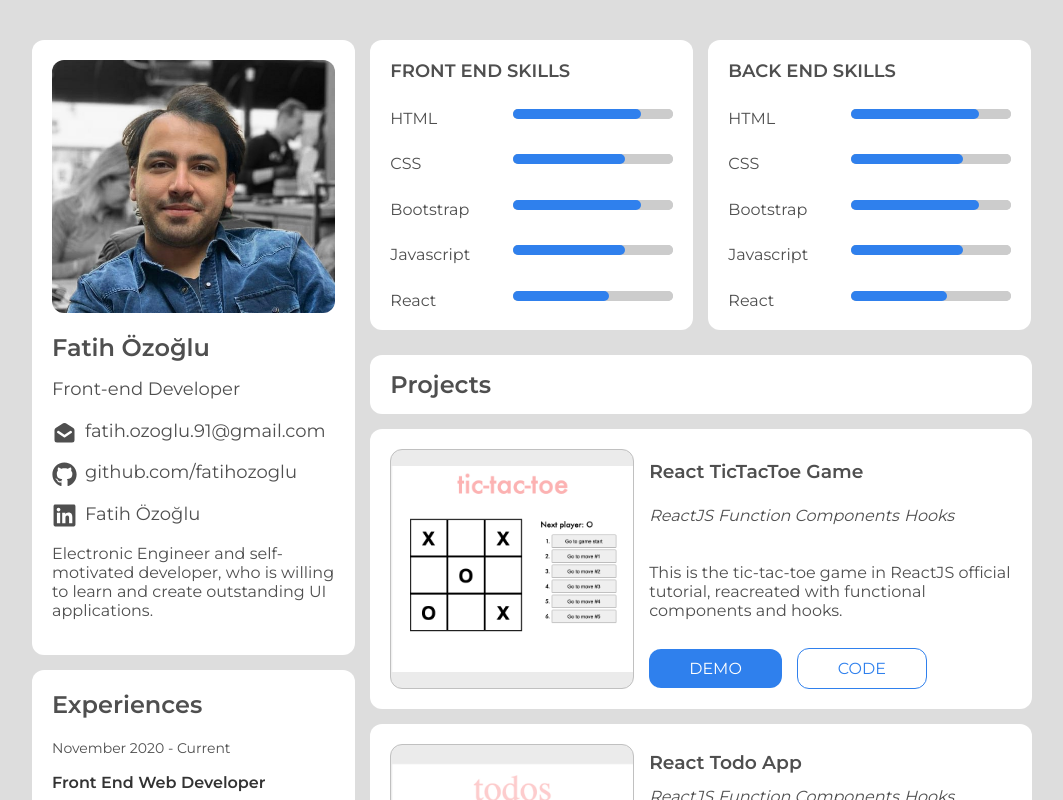
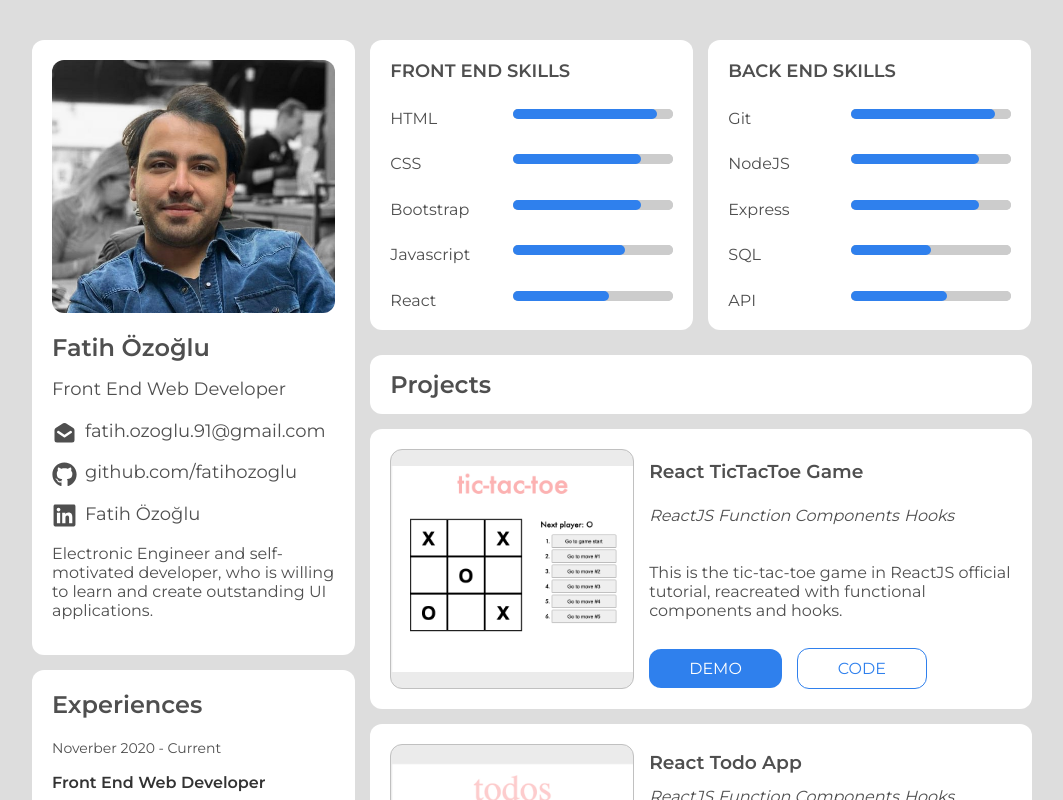
Before and after one commit to fatihozoglu/react-portfolio, a React (Create React App) app: page / in a window 1280 px wide. Shown: the top 800 px of the page, without its empty margins (108-1171 px from the left). Built offline with nearby package versions, Linux system fonts and the light colour scheme.

Commit message:
data.json and props added

```diff
--- a/src/App.js
+++ b/src/App.js
@@ -5,14 +5,14 @@ import Projects from "./components/Projects/Projects";
 import Experience from "./components/Experience/Experience";
 import Hobbies from "./components/Hobbies/Hobbies";
 
-function App() {
+function App( props ) {
   return (
     <div className="App">
-      <Profile />
-      <Skills />
+      <Profile profileInfo={props.info.profile}/>
+      <Skills skillsInfo={props.info.skills}/>
       <Projects />
-      <Experience />
-      <Hobbies />
+      <Experience exp={props.info.experiences}/>
+      <Hobbies hobbyInfo={props.info.hobbies}/>
     </div>
   );
 }
--- a/src/components/Experience/Experience.js
+++ b/src/components/Experience/Experience.js
@@ -1,24 +1,21 @@
 import "./Experience.css"
 
-function Experience() {
+function Experience(props) {
+
+    let experiences = props.exp.map( (item, index) => {
+        return (
+            <div key={index} className="experience-items">
+                <p className="exp-date">{item.startDate} - {item.endDate}</p>
+                <p className="exp-title">{item.jobTitle}</p>
+                <p className="exp-desc">{item.jobDesc}</p>
+            </div>
+        );
+    });
+
     return (
         <div className="experience">
             <h2>Experiences</h2>
-            <div className="experience-items">
-                <p className="exp-date">November 2020 - Current</p>
-                <p className="exp-title">Front End Web Developer</p>
-                <p className="exp-desc">I have been working as a freelance front end web developer. I create apps with with HTML5, CSS3, Javascript and ReactJS.</p>
-            </div>
-            <div className="experience-items">
-                <p className="exp-date">May 2016 - November 2020</p>
-                <p className="exp-title">Project Manager</p>
-                <p className="exp-desc">I worked as a project manager for several projects. I helped my team about the topics related Electronic Communication Engineering.</p>
-            </div>
-            <div className="experience-items">
-                <p className="exp-date">August 2013 - May 2016</p>
-                <p className="exp-title">Electronic Maintenance Workshop Manager</p>
-                <p className="exp-desc">I was responsible for the planning and organization of a team consisting nearly 50 technical staff.</p>
-            </div>
+            { experiences }
         </div>
     );
 }
--- a/src/components/Hobbies/Hobbies.js
+++ b/src/components/Hobbies/Hobbies.js
@@ -1,24 +1,21 @@
 import "./Hobbies.css"
 
-function Hobbies() {
+function Hobbies(props) {
+
+    let hobbies = props.hobbyInfo.map((item, index) => {
+        return(
+            <div key={index} className="hobby-item">
+                <img className="hobby-img" src={item.photoUrl} alt={item.hobbyName} />
+                <p className="hobby-title">{item.hobbyName}</p>
+                <p className="hobby-desc">{item.hobbyDesc}</p>
+            </div>
+        );
+    });
+
     return (
         <div className="hobbies-container">
             <h2>Hobbies</h2>
-            <div className="hobby-item">
-                <img className="hobby-img" src="https://cdn.pixabay.com/photo/2017/08/11/10/20/dolomites-2630271_960_720.jpg" alt="hiking" />
-                <p className="hobby-title">Hiking</p>
-                <p className="hobby-desc">I love spending time in nature and coping with the challenges of the Mother Earth.</p>
-            </div>
-            <div className="hobby-item">
-                <img className="hobby-img" src="https://cdn.pixabay.com/photo/2015/07/02/10/13/cycling-828646_960_720.jpg" alt="cycling" />
-                <p className="hobby-title">Cycling</p>
-                <p className="hobby-desc">Life is like riding a bicycle. To keep your balance, you must keep moving.</p>
-            </div>
-            <div className="hobby-item">
-                <img className="hobby-img" src="https://cdn.pixabay.com/photo/2017/08/06/02/32/camp-2587926_960_720.jpg" alt="camping" />
-                <p className="hobby-title">Camping</p>
-                <p className="hobby-desc">I love spending time in nature and coping with the challenges of the Mother Earth.</p>
-            </div>
+            { hobbies }
         </div>
     );
 }
--- a/src/components/Profile/Profile.js
+++ b/src/components/Profile/Profile.js
@@ -4,16 +4,17 @@ import { HiMailOpen } from "react-icons/hi";
 import photo from "../../static/profile-photo.jpg";
 import "./Profile.css";
 
-function Profile() {
+function Profile( props ) {
+
     return (
         <div className="profile">
             <img className="profile-photo" src={photo} alt="profile" />
-            <h1 className="profile-name">Fatih Özoğlu</h1>
-            <h2 className="profile-title">Front-end Developer</h2>
-            <p><HiMailOpen className="icon" /><a className="profile-link" href="mailto:fatih.ozoglu.91@gmail.com" rel="noreferrer" target="_blank">fatih.ozoglu.91@gmail.com</a></p>
-            <p><FaGithub className="icon" /><a className="profile-link" href="https://github.com/fatihozoglu" rel="noreferrer" target="_blank">github.com/fatihozoglu</a></p>
-            <p><FaLinkedin className="icon" /><a className="profile-link" href="https://www.linkedin.com/in/fatihozoglu/" rel="noreferrer" target="_blank">Fatih Özoğlu</a></p>
-            <p>Electronic Engineer and self-motivated developer, who is willing to learn and create outstanding UI applications.</p>
+            <h1 className="profile-name">{props.profileInfo.name}</h1>
+            <h2 className="profile-title">{props.profileInfo.title}</h2>
+            <p><HiMailOpen className="icon" /><a className="profile-link" href={props.profileInfo.mail} rel="noreferrer" target="_blank">{props.profileInfo.mail}</a></p>
+            <p><FaGithub className="icon" /><a className="profile-link" href={props.profileInfo.github} rel="noreferrer" target="_blank">{props.profileInfo.github.slice(8)}</a></p>
+            <p><FaLinkedin className="icon" /><a className="profile-link" href={props.profileInfo.linkedin} rel="noreferrer" target="_blank">{props.profileInfo.name}</a></p>
+            <p>{ props.profileInfo.profileDesc }</p>
         </div>
     );
 }
--- a/src/components/Skill/Skill.js
+++ b/src/components/Skill/Skill.js
@@ -1,29 +1,20 @@
 import "./Skill.css"
 
 function Skill( props ) {
+
+    let skillItems = props.skillInfo.skillItems.map( (item,index) => {
+        return (
+            <div key={index} className="skill-item">
+                <label htmlFor="html-progress">{item.skillName}</label>
+                <progress id="html-progress" value={item.skillValue} max="100"></progress>
+            </div>
+        );
+    });
+
     return (
         <div className="skill-container">
-            <h2 className="skill-title">{ props.title }</h2>
-            <div className="skill-item">
-                <label htmlFor="html-progress">HTML</label>
-                <progress id="html-progress" value="80" max="100"></progress>
-            </div>
-            <div className="skill-item">
-                <label htmlFor="css-progress">CSS</label>
-                <progress id="css-progress" value="70" max="100"></progress>
-            </div>
-            <div className="skill-item">
-                <label htmlFor="bootstrap-progress">Bootstrap</label>
-                <progress id="bootstrap-progress" value="80" max="100"></progress>
-            </div>
-            <div className="skill-item">
-                <label htmlFor="js-progress">Javascript</label>
-                <progress id="js-progress" value="70" max="100"></progress>
-            </div>
-            <div className="skill-item">
-                <label htmlFor="react-progress">React</label>
-                <progress id="react-progress" value="60" max="100"></progress>
-            </div>
+            <h2 className="skill-title">{ props.skillInfo.skillTitle }</h2>
+            {skillItems}
         </div>
     );
 }
--- a/src/components/Skills/Skills.js
+++ b/src/components/Skills/Skills.js
@@ -1,11 +1,15 @@
 import "./Skills.css"
 import Skill from "../Skill/Skill"
 
-function Skills() {
+function Skills(props) {
+
+    let skills = props.skillsInfo.map( (item, index) => {
+        return <Skill key={index} skillInfo={item}/>
+    })
+
     return (
         <div className="skills-container">
-            <Skill title={"Front End Skills"} />
-            <Skill title={"Back End Skills"} />
+            {skills}
         </div>
     );
 }
--- /dev/null
+++ b/src/data.json
@@ -0,0 +1,99 @@
+{
+    "profile": {
+        "name": "Fatih Özoğlu",
+        "title": "Front End Web Developer",
+        "mail": "fatih.ozoglu.91@gmail.com",
+        "github": "https://github.com/fatihozoglu",
+        "linkedin": "https://www.linkedin.com/in/fatihozoglu/",
+        "profileDesc": "Electronic Engineer and self-motivated developer, who is willing to learn and create outstanding UI applications."
+    },
+    "experiences": [
+        {
+            "startDate": "Noverber 2020",
+            "jobTitle": "Front End Web Developer",
+            "endDate": "Current",
+            "jobDesc": "I have been working as a freelance front end web developer. I create apps with with HTML5, CSS3, Javascript and ReactJS."
+        },
+        {
+            "startDate": "May 2016",
+            "jobTitle": "Project Manager",
+            "endDate": "November 2020",
+            "jobDesc": "I worked as a project manager for several projects. I helped my team about the topics related Electronic Communication Engineering."
+        },
+        {
+            "startDate": "August 2013",
+            "jobTitle": "Electronic Maintenance Workshop Manager",
+            "endDate": "May 2016",
+            "jobDesc": "I was responsible for the planning and organization of a team consisting nearly 50 technical staff."
+        }
+    ],
+    "hobbies": [
+        {
+            "photoUrl": "https://cdn.pixabay.com/photo/2017/08/11/10/20/dolomites-2630271_960_720.jpg",
+            "hobbyName": "Hiking",
+            "hobbyDesc": "I love spending time in nature and coping with the challenges of the Mother Earth."
+        },
+        {
+            "photoUrl": "https://cdn.pixabay.com/photo/2015/07/02/10/13/cycling-828646_960_720.jpg",
+            "hobbyName": "Cycling",
+            "hobbyDesc": "Life is like riding a bicycle. To keep your balance, you must keep moving."
+        },
+        {
+            "photoUrl": "https://cdn.pixabay.com/photo/2017/08/06/02/32/camp-2587926_960_720.jpg",
+            "hobbyName": "Camping",
+            "hobbyDesc": "I love spending time in nature and coping with the challenges of the Mother Earth."
+        }
+    ],
+    "skills": [
+        {
+            "skillTitle": "Front End Skills",
+            "skillItems": [
+                {
+                    "skillName": "HTML",
+                    "skillValue": 90
+                },
+                {
+                    "skillName": "CSS",
+                    "skillValue": 80
+                },
+                {
+                    "skillName": "Bootstrap",
+                    "skillValue": 80
+                },
+                {
+                    "skillName": "Javascript",
+                    "skillValue": 70
+                },
+                {
+                    "skillName": "React",
+                    "skillValue": 60
+                }
+            ]
+        },
+        {
+            "skillTitle": "Back End Skills",
+            "skillItems": [
+                {
+                    "skillName": "Git",
+                    "skillValue": 90
+                },
+                {
+                    "skillName": "NodeJS",
+                    "skillValue": 80
+                },
+                {
+                    "skillName": "Express",
+                    "skillValue": 80
+                },
+                {
+                    "skillName": "SQL",
+                    "skillValue": 50
+                },
+                {
+                    "skillName": "API",
+                    "skillValue": 60
+                }
+            ]
+        }
+    ]
+}
--- a/src/index.js
+++ b/src/index.js
@@ -3,10 +3,11 @@ import ReactDOM from 'react-dom';
 import './index.css';
 import App from './App';
 import reportWebVitals from './reportWebVitals';
+import data from "./data.json";
 
 ReactDOM.render(
   <React.StrictMode>
-    <App />
+    <App info ={data}/>
   </React.StrictMode>,
   document.getElementById('root')
 );
```
